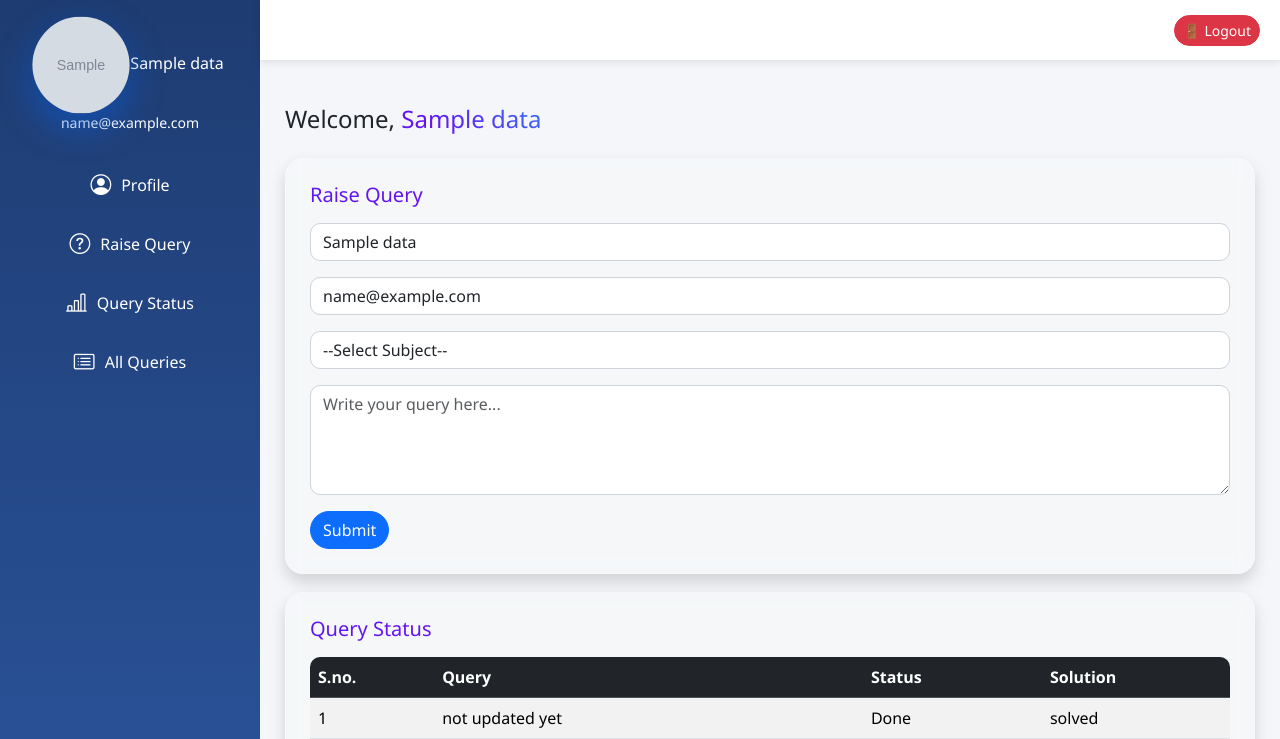
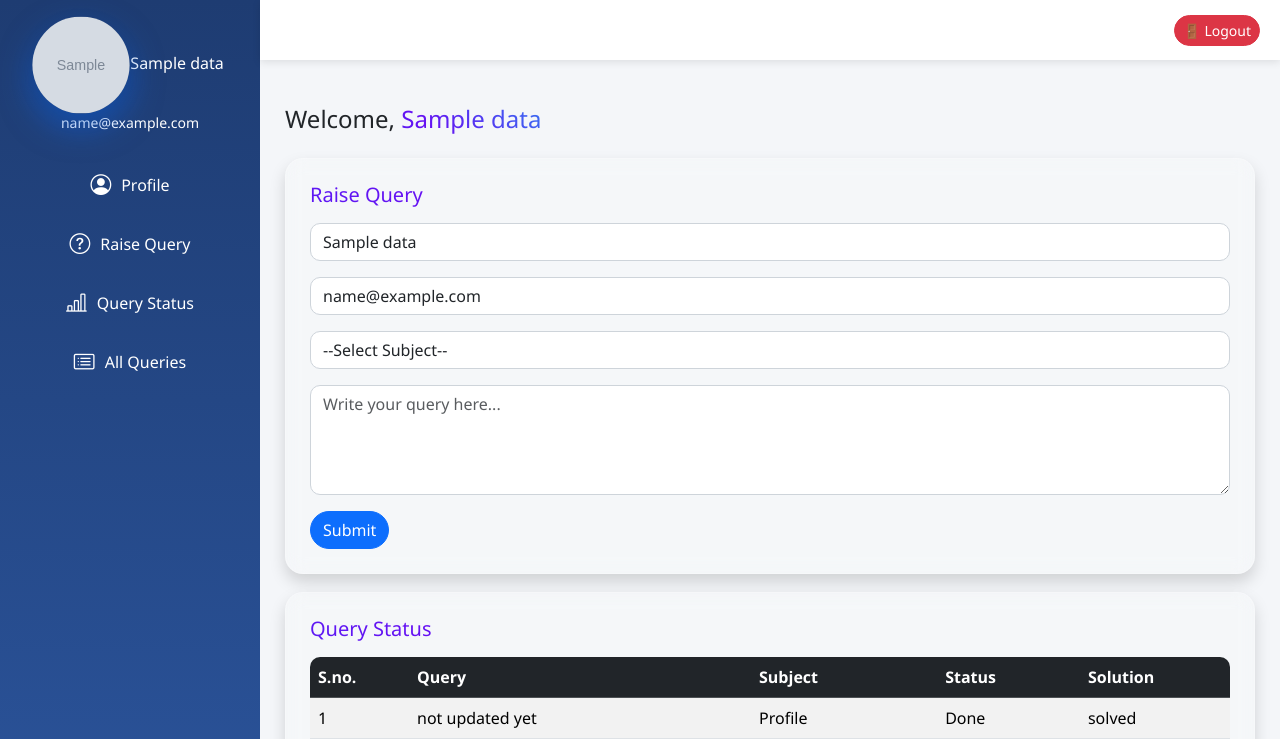
Before and after one commit to Mahaksaxena550/django_dyanmic, a Django app: template project/app/templates/userdashboard.html in a window 1280 px wide. Shown: the top 739 px of the page. Run offline with Django 5.2, Linux system fonts and the light colour scheme; data comes from the database, SQL or seed files in the repository; both versions use the stored data as it was after the commit; tables that the repository leaves empty hold one stand-in row (values such as "Sample post"); the template is opened without the code that fills it: values that come from a table or form of the project are taken from there, most other values are stand-ins (such as "Sample title", 1, 10 or a date in 2020); grey boxes marked "Sample" are stand-in pictures.

Commit message:
new thing got add in query status in userdashboard

```diff
--- a/project/app/templates/userdashboard.html
+++ b/project/app/templates/userdashboard.html
@@ -430,6 +430,7 @@ body {
         <tr>
           <th>S.no.</th>
           <th>Query</th>
+          <th>Subject</th>
           <th>Status</th>
           <th>Solution</th>
 
@@ -440,6 +441,7 @@ body {
         <tr>
           <td>{{ forloop.counter }}</td>
           <td>{{ q.message }}</td>
+          <td>{{ q.subject }}</td>
           <td>
             {{q.status}}
           </td>
--- a/project/app/views.py
+++ b/project/app/views.py
@@ -520,7 +520,6 @@ def search(req):
         return render(req, 'userdashboard.html', {
             'data': userdata,
             'all_query': all_query,
-            'all_query':True
         })
 
     return redirect('login')
```
Also changed, not shown: project/db.sqlite3.
